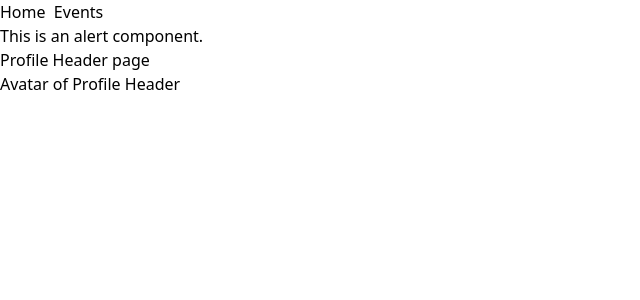
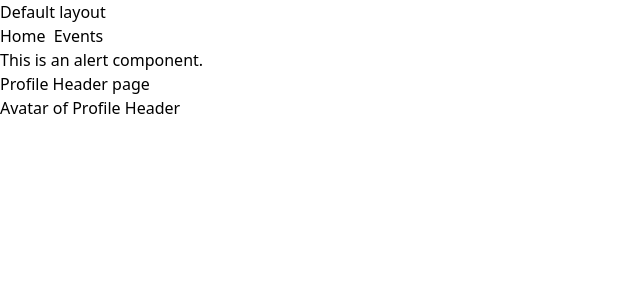
Before and after one commit to rust-jvm-go/nuxt3-app, a Nuxt app: page / in a window 1280 px wide. Shown: the top 300 px of the page, without its empty margins (0-640 px from the left). Built offline with nearby package versions, Linux system fonts and the light colour scheme.

Commit message:
Initially added (default) layout

```diff
--- a/components/Header.vue
+++ b/components/Header.vue
@@ -15,6 +15,6 @@ export default {
 }
 </script>
 
-<style scoped>
+<style lang="scss" scoped>
 
 </style>
--- /dev/null
+++ b/layouts/default.vue
@@ -0,0 +1,17 @@
+<template>
+  <div class="DefaultLayout h-screen text-white bg-slate-900">
+    <!-- This default layout will be applied to the whole site. -->
+    <p>Default layout</p>
+    <slot />
+  </div>
+</template>
+
+<script>
+export default {
+    name: "default"
+}
+</script>
+
+<style lang="scss" scoped>
+
+</style>
--- a/pages/events/[id].vue
+++ b/pages/events/[id].vue
@@ -4,14 +4,17 @@
   </h1>
 </template>
 
-<script setup>
-const nuxt = useNuxtApp();
-console.log(nuxt);
-/*
+<script>
 export default {
-    name: "profile"
+  name: "profile",
+  mounted() {
+    const nuxt = useNuxtApp();
+    console.log(nuxt);
+  },
+  unmounted() {
+    console.log("Unmounted!");
+  }
 }
-*/
 </script>
 
 <style lang="scss" scoped>
```
